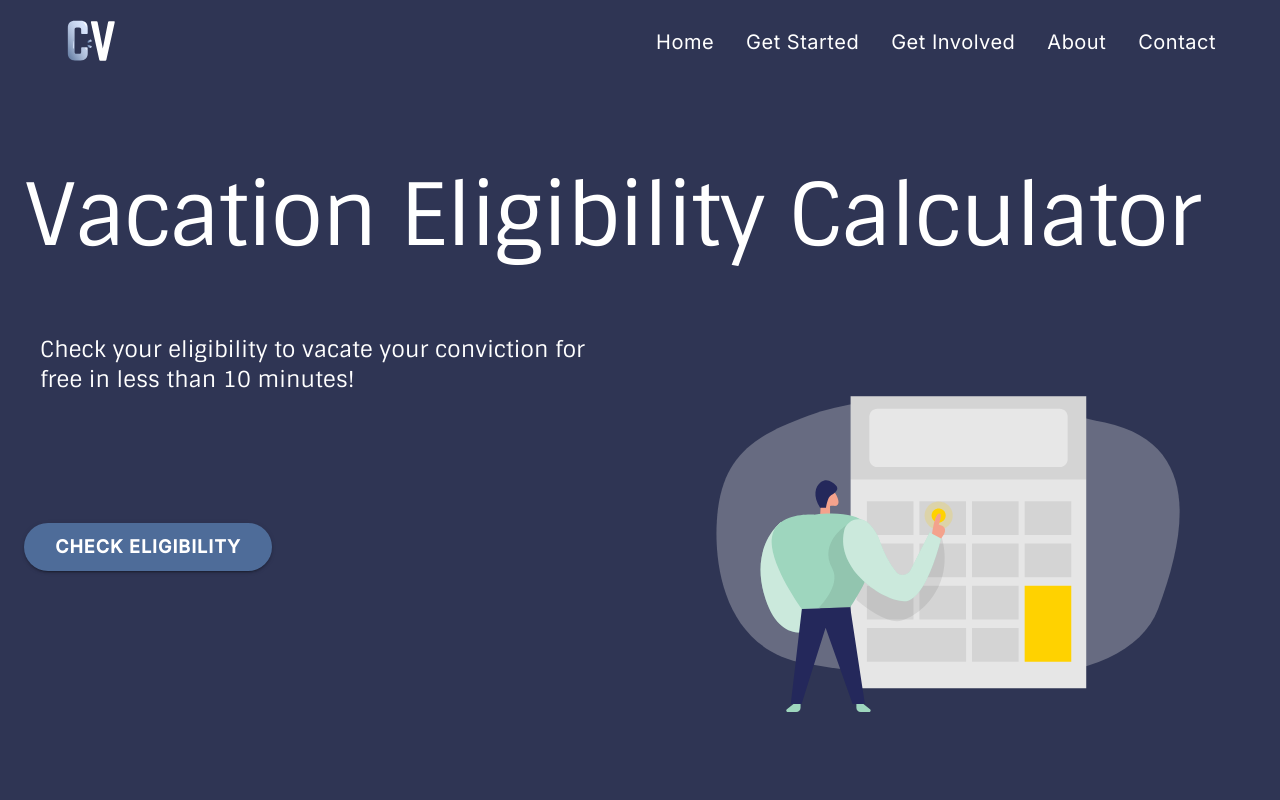
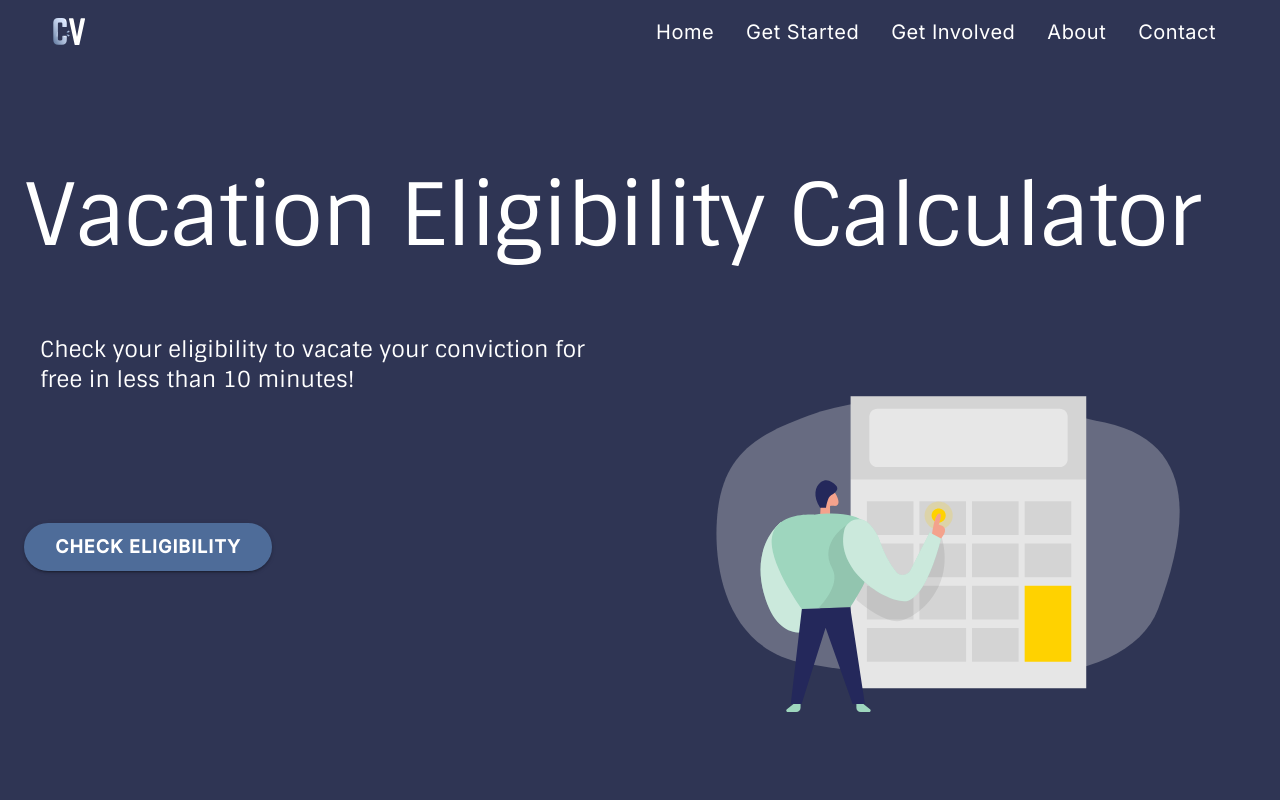
Before and after one commit to openseattle/clearviction-v1, a React (Create React App) app: page / in a window 1280 px wide. Shown: the top 800 px of the page. Built offline with nearby package versions, Linux system fonts and the light colour scheme.

Commit message:
move to buttonbase

```diff
--- a/src/Components/NavigationLogo.jsx
+++ b/src/Components/NavigationLogo.jsx
@@ -1,8 +1,12 @@
-import { IconButton } from "@material-ui/core";
+import { ButtonBase } from "@material-ui/core";
 import logo from "../Assets/clearviction_logo_small_light 2.svg";
 
 export const NavigationLogo = () => (
-  <IconButton href="/" aria-label="clearviction home page" disableRipple>
-    <img src={logo} alt="clearviction" />
-  </IconButton>
+  <ButtonBase
+    href="/"
+    aria-label="clearviction home page"
+    disableRipple
+  >
+    <img src={logo} alt="clearviction logo" style={{ height: 40 }} />
+  </ButtonBase>
 );
```
